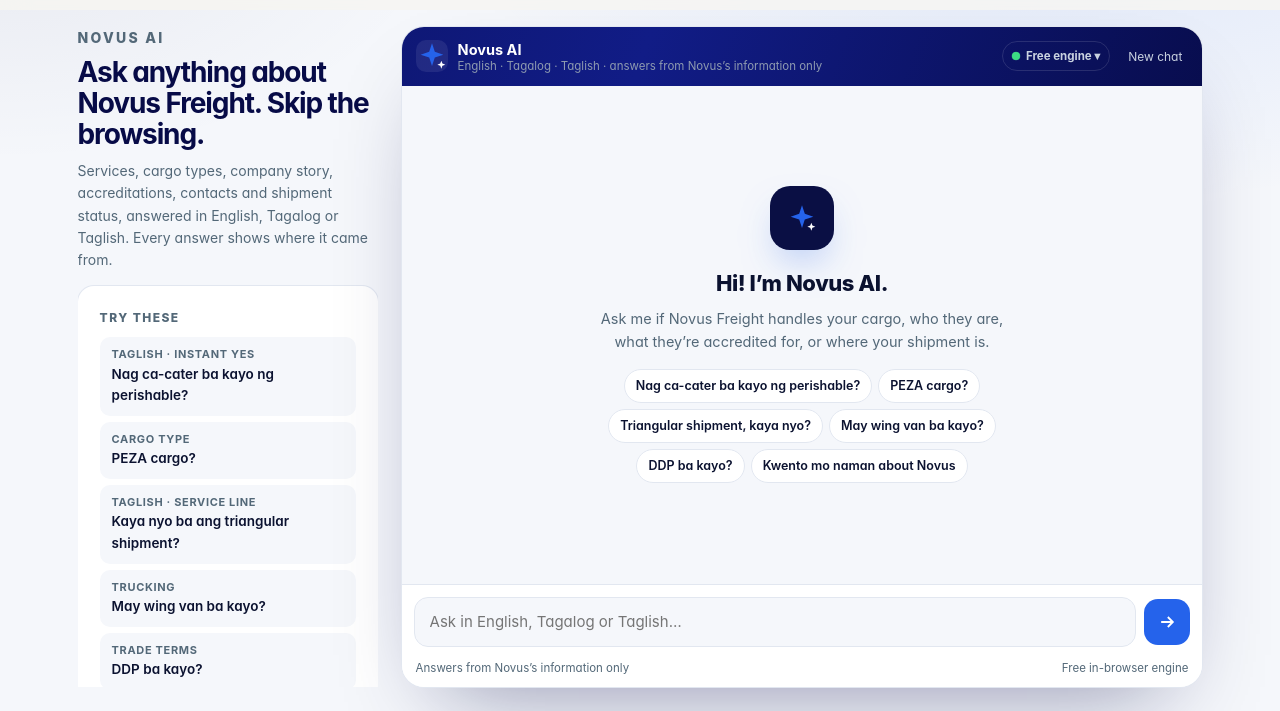
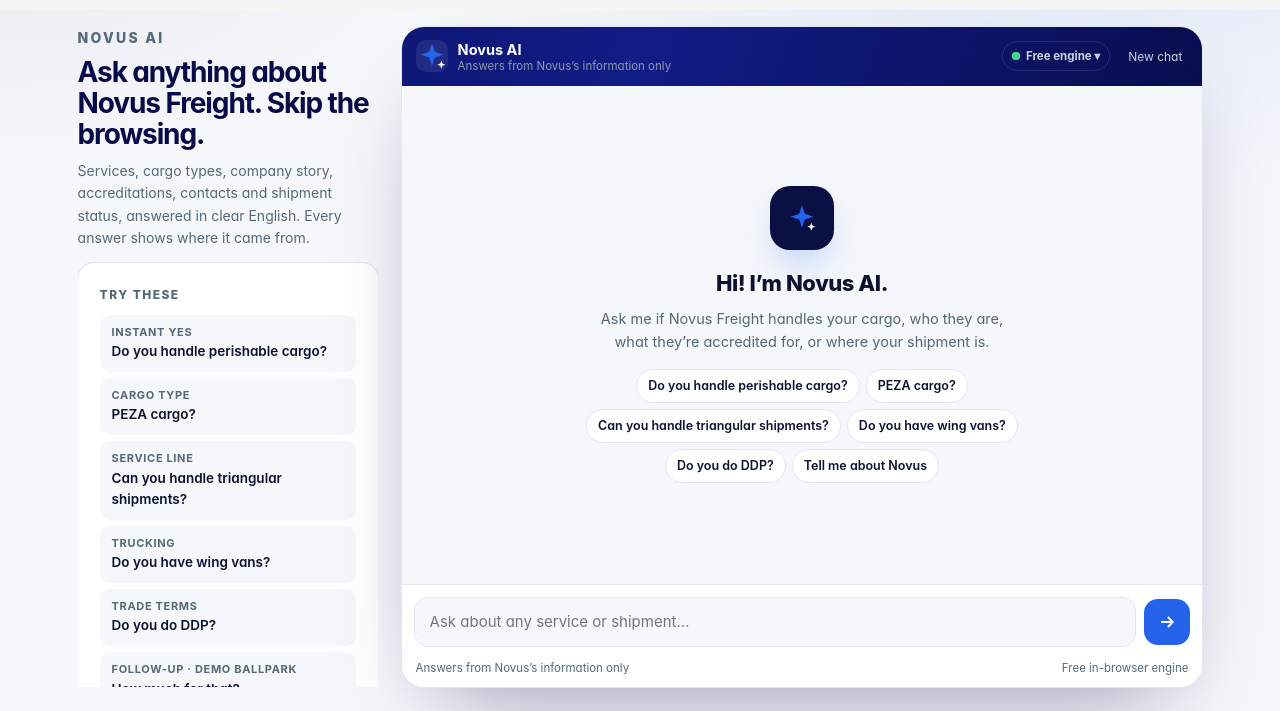
Before and after one commit to garciaralphlawrence-svg/LogiSys-Demo, a plain HTML site: page novus/ask.html in a window 1280 px wide. Shown: the part 89-800 px from the top of the page. Drawn offline with Linux system fonts and the light colour scheme; animation ran at ten frames a second.

Commit message:
Novus AI: always reply in English; English example questions and labels
The engine still understands Tagalog/Taglish questions but answers in English.
Added plural aliases (wing vans, closed vans).

Co-Authored-By: Claude Opus 5.5 <noreply@anthropic.com>

```diff
--- a/novus/ask.html
+++ b/novus/ask.html
@@ -5,7 +5,7 @@
 <meta name="viewport" content="width=device-width, initial-scale=1">
 <meta http-equiv="Content-Security-Policy" content="default-src 'self'; script-src 'self'; style-src 'self' 'unsafe-inline' https://fonts.googleapis.com; font-src 'self' data: https://fonts.gstatic.com; img-src 'self' data:; connect-src 'self'; object-src 'none'; base-uri 'self'; form-action 'self' mailto:">
 <title>Ask Novus AI · Novus Freight Inc.</title>
-<meta name="description" content="Ask Novus Freight Inc. anything about its services, history, accreditations and shipments, in English, Tagalog or Taglish.">
+<meta name="description" content="Ask Novus Freight Inc. anything about its services, history, accreditations and shipments, .">
 <meta name="robots" content="noindex, nofollow">
 <meta name="theme-color" content="#0a0f44">
 <link rel="icon" href="assets/favicon.png" type="image/png">
@@ -42,20 +42,20 @@
     <div>
       <p class="eyebrow">Novus AI</p>
       <h1 style="margin-top:8px">Ask anything about Novus Freight. Skip the browsing.</h1>
-      <p style="margin-top:10px">Services, cargo types, company story, accreditations, contacts and shipment status, answered in English, Tagalog or Taglish. Every answer shows where it came from.</p>
+      <p style="margin-top:10px">Services, cargo types, company story, accreditations, contacts and shipment status, answered in clear English. Every answer shows where it came from.</p>
     </div>
     <div class="card">
       <h3>Try these</h3>
       <div class="try">
-        <button data-ask="Nag ca-cater ba kayo ng perishable?"><small>Taglish · instant yes</small>Nag ca-cater ba kayo ng perishable?</button>
+        <button data-ask="Do you handle perishable cargo?"><small>Instant yes</small>Do you handle perishable cargo?</button>
         <button data-ask="PEZA cargo?"><small>Cargo type</small>PEZA cargo?</button>
-        <button data-ask="Kaya nyo ba ang triangular shipment?"><small>Taglish · service line</small>Kaya nyo ba ang triangular shipment?</button>
-        <button data-ask="May wing van ba kayo?"><small>Trucking</small>May wing van ba kayo?</button>
-        <button data-ask="DDP ba kayo?"><small>Trade terms</small>DDP ba kayo?</button>
+        <button data-ask="Can you handle triangular shipments?"><small>Service line</small>Can you handle triangular shipments?</button>
+        <button data-ask="Do you have wing vans?"><small>Trucking</small>Do you have wing vans?</button>
+        <button data-ask="Do you do DDP?"><small>Trade terms</small>Do you do DDP?</button>
         <button data-ask="How much for that?"><small>Follow-up · demo ballpark</small>How much for that?</button>
-        <button data-ask="May warehousing ba kayo?"><small>Not on their list · honest answer</small>May warehousing ba kayo?</button>
-        <button data-ask="Kwento mo naman about Novus"><small>Company story</small>Kwento mo naman about Novus</button>
-        <button data-ask="Accredited ba kayo?"><small>Accreditations</small>Accredited ba kayo?</button>
+        <button data-ask="Do you offer warehousing?"><small>Not on their list · honest answer</small>Do you offer warehousing?</button>
+        <button data-ask="Tell me about Novus"><small>Company story</small>Tell me about Novus</button>
+        <button data-ask="Are you accredited?"><small>Accreditations</small>Are you accredited?</button>
         <button data-ask="Track NVF-24117"><small>Tracking (sample)</small>Track NVF-24117</button>
         <button data-ask="Who won the game last night?"><small>Off-topic · scope limit</small>Who won the game last night?</button>
       </div>
@@ -69,7 +69,7 @@
   <section class="ask-main" aria-label="Chat with Novus AI">
     <div class="panel-head">
       <span class="av" id="askAv" style="width:32px;height:32px;border-radius:10px;background:rgba(255,255,255,.08);display:grid;place-items:center"></span>
-      <div class="grow"><b>Novus AI</b><small>English · Tagalog · Taglish · answers from Novus’s information only</small></div>
+      <div class="grow"><b>Novus AI</b><small>Answers from Novus’s information only</small></div>
       <span id="askEngine"></span>
       <button class="full" id="newChat" type="button" style="font-size:12px;color:#c9d2e0;padding:6px 8px;border-radius:8px">New chat</button>
     </div>
--- a/novus/data/novus-kb.js
+++ b/novus/data/novus-kb.js
@@ -128,7 +128,7 @@ window.NOVUS = {
       lines: [
         { id: 'trailer', label: 'Trailer Trucks', aliases: ['trailer', 'trailer truck', 'container trailer', 'prime mover', 'chassis'], say: 'trailer trucks are part of Novus’s trucking services' },
         { id: 'small', label: 'Small Trucks', aliases: ['small truck', 'small trucks', 'elf', '4 wheeler', '6 wheeler', 'maliit na truck'], say: 'small trucks are part of Novus’s trucking services' },
-        { id: 'van', label: 'Winged Van & Closed Van', aliases: ['wing van', 'winged van', 'wingvan', 'closed van', 'close van', 'van'], say: 'winged van and closed van trucking are part of Novus’s trucking services' }
+        { id: 'van', label: 'Winged Van & Closed Van', aliases: ['wing van', 'wing vans', 'winged van', 'winged vans', 'wingvan', 'wingvans', 'closed van', 'closed vans', 'close van', 'van', 'vans'], say: 'winged van and closed van trucking are part of Novus’s trucking services' }
       ]
     }
   ],
--- a/novus/js/dashboard.js
+++ b/novus/js/dashboard.js
@@ -18,7 +18,7 @@
       cust: [['Customer A · PEZA locator, Laguna', 1420000], ['Customer B · retail chain, Metro Manila', 1110000], ['Customer C · perishables importer, Valenzuela', 860000], ['Customer D · machinery, Cavite', 640000], ['Customer E · online seller, Pasig', 380000]],
       funnel: [['Quote requests', 214], ['Quoted', 188], ['Accepted', 71], ['Booked', 64]],
       asked: 412, gaps: 12,
-      top: [['Nag ca-cater ba kayo ng perishable cargo?', 46], ['Where is my shipment? (tracking)', 41], ['Do you clear PEZA cargo?', 37], ['Magkano LCL from China?', 33], ['Kaya nyo ba ang triangular shipment?', 19], ['Accredited ba kayo? (PEZA, CAB…)', 15]],
+      top: [['Do you handle perishable cargo?', 46], ['Where is my shipment? (tracking)', 41], ['Do you clear PEZA cargo?', 37], ['How much is LCL from China?', 33], ['Can you handle triangular shipments?', 19], ['Are you accredited? (PEZA, CAB…)', 15]],
       gap: [['May warehousing ba kayo?', 6], ['What are your office hours?', 4], ['Do you offer cargo insurance?', 3], ['May branch ba kayo sa Cebu?', 2]],
       src: [['Novus AI chat', 34], ['Google search', 26], ['Facebook', 15], ['Referrals', 13], ['AI assistants (ChatGPT, Gemini…)', 7], ['Phone / walk-in', 5]]
     },
@@ -29,7 +29,7 @@
       cust: [['Customer A · PEZA locator, Laguna', 4210000], ['Customer B · retail chain, Metro Manila', 3380000], ['Customer C · perishables importer, Valenzuela', 2470000], ['Customer D · machinery, Cavite', 1960000], ['Customer E · online seller, Pasig', 1020000]],
       funnel: [['Quote requests', 598], ['Quoted', 531], ['Accepted', 197], ['Booked', 181]],
       asked: 1184, gaps: 29,
-      top: [['Nag ca-cater ba kayo ng perishable cargo?', 129], ['Where is my shipment? (tracking)', 118], ['Do you clear PEZA cargo?', 104], ['Magkano LCL from China?', 97], ['Kaya nyo ba ang triangular shipment?', 52], ['Accredited ba kayo? (PEZA, CAB…)', 44]],
+      top: [['Do you handle perishable cargo?', 129], ['Where is my shipment? (tracking)', 118], ['Do you clear PEZA cargo?', 104], ['How much is LCL from China?', 97], ['Can you handle triangular shipments?', 52], ['Are you accredited? (PEZA, CAB…)', 44]],
       gap: [['May warehousing ba kayo?', 15], ['What are your office hours?', 11], ['Do you offer cargo insurance?', 8], ['May branch ba kayo sa Cebu?', 6]],
       src: [['Novus AI chat', 31], ['Google search', 28], ['Facebook', 16], ['Referrals', 14], ['AI assistants (ChatGPT, Gemini…)', 6], ['Phone / walk-in', 5]]
     }
--- a/novus/js/engine.js
+++ b/novus/js/engine.js
@@ -152,7 +152,7 @@
     var P = prep(q), out = { q: q, text: '', cards: [], chips: [], source: '', intent: '', gap: false };
     var co = N.company, c = N.contacts;
     ctx.turns++;
-    ctx.lang = isTL(P) ? 'tl' : (P.toks.length > 2 ? 'en' : ctx.lang);
+    ctx.lang = 'en'; // Novus AI always replies in English (it still understands Tagalog/Taglish questions)
 
     var no = trackNo(q), off = findOffer(P), svc = off.svc, line = off.line, notL = findNot(P);
     var dests = findDests(P), dest = regionOf(dests), qty = findQty(P);
--- a/novus/js/overview.js
+++ b/novus/js/overview.js
@@ -21,9 +21,9 @@
   $('#heroAv').innerHTML = window.NovusIcons.spark;
   $('#heroEngine').innerHTML = window.NovusEngineSwitch.html();
   window.NovusEngineSwitch.wire($('#heroEngine'));
-  var hc = new window.NovusChat($('#heroChat'), { id: 'hq', foot: false, placeholder: 'e.g. Nag ca-cater ba kayo ng perishable?', empty: window.NovusEmpty('Ask anything about Novus Freight', 'Does Novus handle your cargo? Who are they? Accredited? Where’s my shipment? Ask in English, Tagalog or Taglish, no browsing needed.') });
+  var hc = new window.NovusChat($('#heroChat'), { id: 'hq', foot: false, placeholder: 'e.g. Do you handle perishable cargo?', empty: window.NovusEmpty('Ask anything about Novus Freight', 'Does Novus handle your cargo? Who are they? Accredited? Where’s my shipment? Just ask, no browsing needed.') });
   // rotating placeholder
-  var ph = ['e.g. Nag ca-cater ba kayo ng perishable?', 'e.g. Do you handle PEZA cargo?', 'e.g. Triangular shipment, kaya nyo?', 'e.g. May wing van ba kayo?', 'e.g. Kwento mo naman about Novus'], pi = 0;
+  var ph = ['e.g. Do you handle perishable cargo?', 'e.g. Do you handle PEZA cargo?', 'e.g. Can you handle triangular shipments?', 'e.g. Do you have wing vans?', 'e.g. Tell me about Novus'], pi = 0;
   if (!reduce) setInterval(function () { if (document.activeElement !== hc.input) { pi = (pi + 1) % ph.length; hc.input.placeholder = ph[pi]; } }, 3200);
 
   /* hero lanes (no map tiles: projected ports + arcs) */
--- a/novus/js/site.js
+++ b/novus/js/site.js
@@ -208,7 +208,7 @@
     this.host = host; this.lines = [];
     host.classList.add('chat');
     host.innerHTML = '<div class="chat-log" aria-live="polite"></div>' +
-      '<form class="chat-form" autocomplete="off"><label class="sr" for="' + (opts.id || 'q') + '">Ask Novus AI</label><input id="' + (opts.id || 'q') + '" placeholder="' + esc(opts.placeholder || 'Ask in English, Tagalog or Taglish…') + '" maxlength="300"><button class="send" aria-label="Send">' + ICON.send + '</button></form>' +
+      '<form class="chat-form" autocomplete="off"><label class="sr" for="' + (opts.id || 'q') + '">Ask Novus AI</label><input id="' + (opts.id || 'q') + '" placeholder="' + esc(opts.placeholder || 'Ask about any service or shipment…') + '" maxlength="300"><button class="send" aria-label="Send">' + ICON.send + '</button></form>' +
       (opts.foot === false ? '' : '<div class="chat-foot"><span>Answers from Novus’s information only</span><span>Free in-browser engine</span></div>');
     this.log = $('.chat-log', host); this.input = $('input', host);
     if (opts.empty) { this.log.innerHTML = opts.empty; wireCard(this.log, this); }
@@ -262,7 +262,7 @@
   function engineSwitch() {
     return '<div class="engine"><button type="button" aria-expanded="false" data-eng>' + '<span class="live-dot"></span>Free engine ▾</button>' +
       '<div class="engine-pop" hidden><div class="engine-opt on"><span class="rd"></span><div><b>Built-in engine (free)</b><small>Runs in your browser. Answers only from the Novus knowledge base. No API cost.</small></div></div>' +
-      '<button type="button" class="engine-opt" data-claude><span class="rd"></span><div><b>Claude by Anthropic</b><small>Live version: open-ended answers in natural Taglish, grounded on the same Novus knowledge base.</small></div></button>' +
+      '<button type="button" class="engine-opt" data-claude><span class="rd"></span><div><b>Claude by Anthropic</b><small>Live version: open-ended answers in natural English, grounded on the same Novus knowledge base.</small></div></button>' +
       '<p class="engine-note" data-engnote>This demo does not call any API. In the live version Novus can switch on Claude for open-ended questions; the scope limit and sources stay the same.</p></div></div>';
   }
   function wireEngine(root) {
@@ -275,7 +275,7 @@
   window.NovusEngineSwitch = { html: engineSwitch, wire: wireEngine };
 
   function emptyState(title, sub) {
-    var ex = ['Nag ca-cater ba kayo ng perishable?', 'PEZA cargo?', 'Triangular shipment, kaya nyo?', 'May wing van ba kayo?', 'DDP ba kayo?', 'Kwento mo naman about Novus'];
+    var ex = ['Do you handle perishable cargo?', 'PEZA cargo?', 'Can you handle triangular shipments?', 'Do you have wing vans?', 'Do you do DDP?', 'Tell me about Novus'];
     return '<div class="ask-empty"><div class="orb">' + ICON.spark + '</div><h2>' + esc(title) + '</h2><p>' + esc(sub) + '</p>' +
       '<div class="chips">' + ex.map(function (c) { return '<button class="chip" data-q="' + esc(c) + '">' + esc(c) + '</button>'; }).join('') + '</div></div>';
   }
@@ -289,7 +289,7 @@
     fab.innerHTML = '<span class="av">' + ICON.spark.replace('fill:var(--accent)', 'fill:#fff') + '</span>Ask Novus AI';
     var panel = document.createElement('aside');
     panel.className = 'panel'; panel.hidden = true; panel.setAttribute('aria-label', 'Novus AI assistant');
-    panel.innerHTML = '<div class="panel-head"><span class="av" style="width:32px;height:32px;border-radius:10px;background:rgba(255,255,255,.08);display:grid;place-items:center">' + ICON.spark + '</span><div class="grow"><b>Novus AI</b><small>English · Tagalog · Taglish</small></div>' + engineSwitch() + '<a class="full" href="ask.html">Full screen</a><button class="x" aria-label="Close">×</button></div><div data-chat style="flex:1;min-height:0;display:flex;flex-direction:column"></div>';
+    panel.innerHTML = '<div class="panel-head"><span class="av" style="width:32px;height:32px;border-radius:10px;background:rgba(255,255,255,.08);display:grid;place-items:center">' + ICON.spark + '</span><div class="grow"><b>Novus AI</b><small>Answers from Novus’s information</small></div>' + engineSwitch() + '<a class="full" href="ask.html">Full screen</a><button class="x" aria-label="Close">×</button></div><div data-chat style="flex:1;min-height:0;display:flex;flex-direction:column"></div>';
     document.body.appendChild(fab); document.body.appendChild(panel);
     wireEngine(panel);
     var openPanel = function (q) {
```
Also changed, not shown: novus/index.html (+2 -2 lines).
